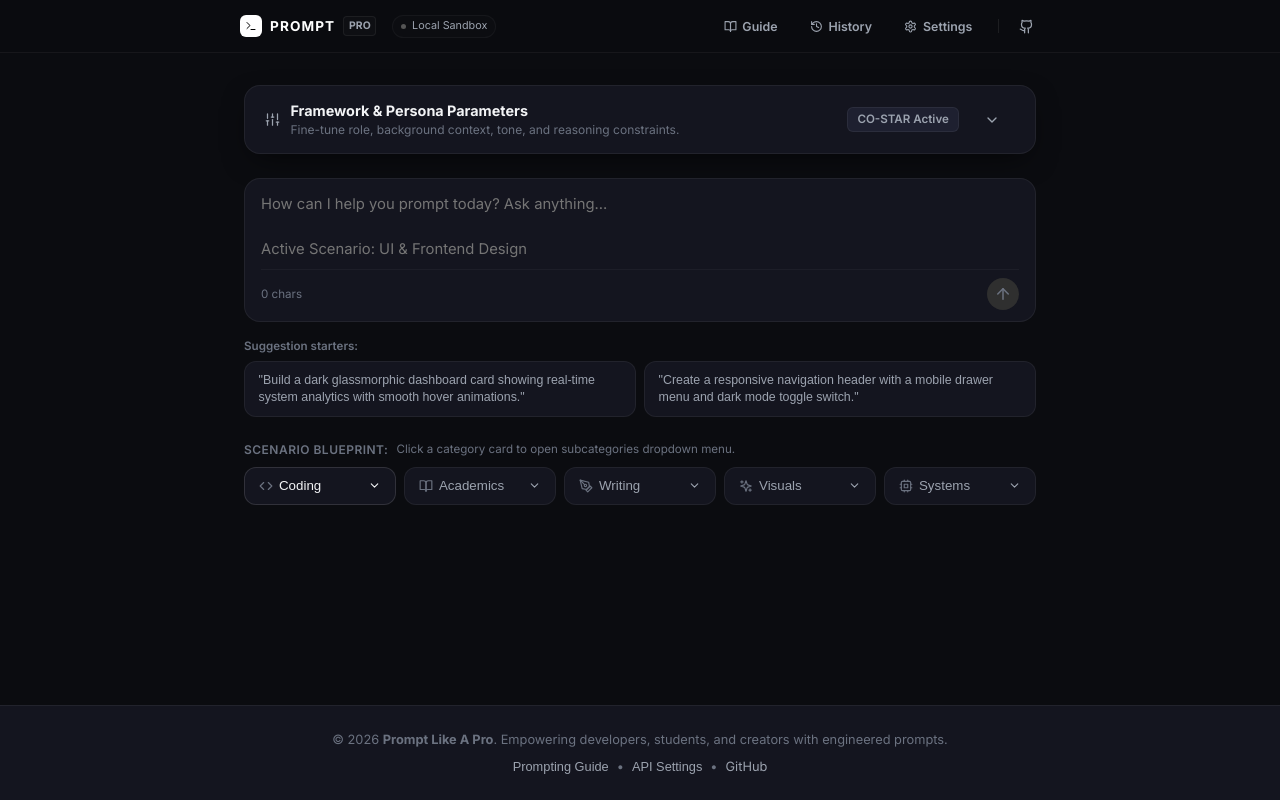
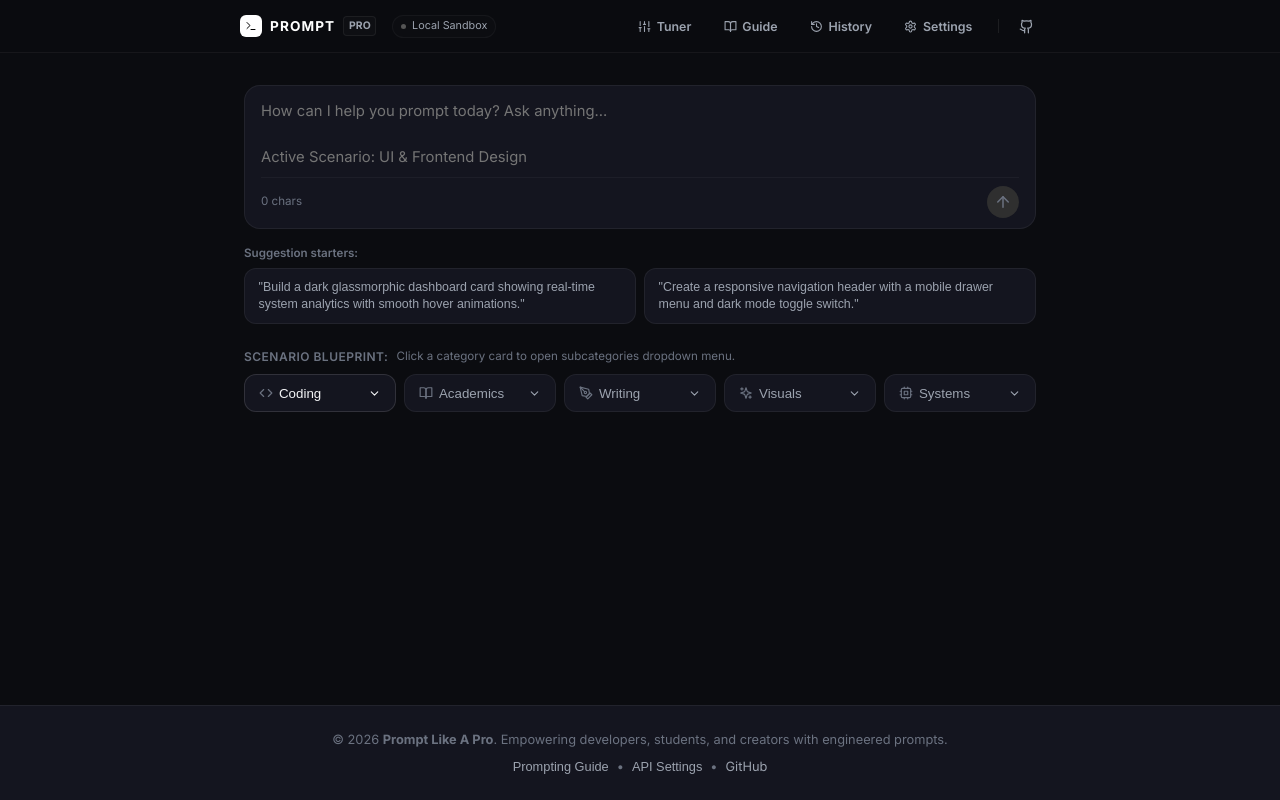
Before and after one commit to Ratul-NotFound/Prompt-Like-A-Pro, a React (Vite) app: page / in a window 1280 px wide. Built offline with nearby package versions, Linux system fonts and the light colour scheme.

Commit message:
style: implement collapsible toggleable parameters tuner sidebar panel

```diff
--- a/src/App.jsx
+++ b/src/App.jsx
@@ -18,6 +18,7 @@ export default function App() {
   const [enhancedResult, setEnhancedResult] = useState(null);
   const [tunerSettings, setTunerSettings] = useState({});
   const [isEnhancing, setIsEnhancing] = useState(false);
+  const [sidebarOpen, setSidebarOpen] = useState(false); // Collapsible parameters sidebar state
 
   // LocalStorage Persistence
   const [apiKey, setApiKey] = useState(() => localStorage.getItem('prompt_pro_gemini_key') || '');
@@ -137,18 +138,15 @@ export default function App() {
         onOpenSettings={() => setShowSettings(true)}
         onOpenGuide={() => setShowGuide(true)}
         onToggleHistory={() => setShowHistory(true)}
+        sidebarOpen={sidebarOpen}
+        onToggleSidebar={() => setSidebarOpen(!sidebarOpen)}
       />
 
       {/* Main Content Layout Flow */}
       <main className="main-content">
-        {/* 1. Prompt Parameters Tuner placed above the Prompt Input Box */}
-        <COStarTuner
-          settings={tunerSettings}
-          onChangeSettings={setTunerSettings}
-          selectedDomain={selectedDomain}
-        />
-
-        {/* 2. Prompt Input & Output Flow */}
+        <div className={`playground-split-view ${sidebarOpen ? 'has-sidebar' : 'full-width-chat'}`}>
+          {/* Main Chat Workbench Area (Input at Top, Categories Middle, Output Bottom) */}
+          <div className="chat-workbench-pane">
             <SketchLayoutWorkbench
               rawInput={rawInput}
               onRawInputChange={setRawInput}
@@ -165,6 +163,19 @@ export default function App() {
               onOpenVariableModal={() => setShowVariableModal(true)}
               onSaveToHistory={handleSaveToHistory}
             />
+          </div>
+
+          {/* Collapsible Slide-in Parameters Panel */}
+          {sidebarOpen && (
+            <div className="parameters-sidebar-pane">
+              <COStarTuner
+                settings={tunerSettings}
+                onChangeSettings={setTunerSettings}
+                selectedDomain={selectedDomain}
+              />
+            </div>
+          )}
+        </div>
       </main>
 
       {/* Footer */}
--- a/src/components/Navbar.jsx
+++ b/src/components/Navbar.jsx
@@ -1,7 +1,7 @@
 import React from 'react';
-import { Settings, BookOpen, History, Github, Terminal } from 'lucide-react';
+import { Settings, BookOpen, History, Github, Terminal, Sliders } from 'lucide-react';
 
-export default function Navbar({ onOpenSettings, onOpenGuide, onToggleHistory, hasApiKey }) {
+export default function Navbar({ onOpenSettings, onOpenGuide, onToggleHistory, hasApiKey, sidebarOpen, onToggleSidebar }) {
   return (
     <header className="navbar-container">
       <div className="navbar-inner">
@@ -21,6 +21,16 @@ export default function Navbar({ onOpenSettings, onOpenGuide, onToggleHistory, h
 
         {/* Premium Capsule Navigation Links */}
         <div className="navbar-actions">
+          {/* Collapsible parameters panel toggle button */}
+          <button
+            className={`nav-link-btn tuner-toggle ${sidebarOpen ? 'active' : ''}`}
+            onClick={onToggleSidebar}
+            title={sidebarOpen ? "Hide Tuner Panel" : "Show Tuner Panel"}
+          >
+            <Sliders size={13} />
+            <span>Tuner</span>
+          </button>
+
           <button
             className="nav-link-btn"
             onClick={onOpenGuide}
@@ -69,18 +79,24 @@ export default function Navbar({ onOpenSettings, onOpenGuide, onToggleHistory, h
           z-index: 900;
           width: 100%;
           border-bottom: 1px solid rgba(255, 255, 255, 0.05);
-          background: rgba(11, 12, 16, 0.85); /* Premium glass background */
+          background: rgba(11, 12, 16, 0.85);
           backdrop-filter: blur(16px);
           -webkit-backdrop-filter: blur(16px);
         }
 
         .navbar-inner {
-          max-width: 840px; /* Aligns with the centered chatbot canvas */
+          max-width: 840px;
           margin: 0 auto;
           display: flex;
           align-items: center;
           justify-content: space-between;
           padding: 0.75rem 1.25rem;
+          transition: max-width 0.2s ease;
+        }
+
+        /* Expand header width dynamically when sidebar layout is visible */
+        .navbar-container:has(+ main .has-sidebar) .navbar-inner {
+          max-width: 1200px;
         }
 
         .brand-group {
@@ -147,7 +163,7 @@ export default function Navbar({ onOpenSettings, onOpenGuide, onToggleHistory, h
         .navbar-actions {
           display: flex;
           align-items: center;
-          gap: 0.4rem; /* Tight spacing for capsule tabs */
+          gap: 0.4rem;
         }
 
         .nav-link-btn {
@@ -170,6 +186,12 @@ export default function Navbar({ onOpenSettings, onOpenGuide, onToggleHistory, h
           color: #FFFFFF;
           background: rgba(255, 255, 255, 0.04);
           border-color: rgba(255, 255, 255, 0.06);
+        }
+
+        .nav-link-btn.active {
+          color: #000000;
+          background: #FFFFFF;
+          border-color: #FFFFFF;
         }
 
         .nav-divider {
--- a/src/index.css
+++ b/src/index.css
@@ -88,10 +88,34 @@ html, body {
 
 .main-content {
   flex: 1;
-  max-width: 840px;
+  max-width: 840px; /* Centered chat-first width by default */
   width: 100%;
   margin: 0 auto;
   padding: 2rem 1.5rem 4rem 1.5rem;
+  transition: max-width 0.2s ease;
+}
+
+/* Expand content container dynamically when sidebar is visible */
+.main-content:has(.has-sidebar) {
+  max-width: 1200px;
+}
+
+/* Split-View Playground Grid layout toggles */
+.playground-split-view {
+  display: grid;
+  grid-template-columns: 1fr;
+  gap: 1.5rem;
+  align-items: start;
+}
+
+.playground-split-view.has-sidebar {
+  grid-template-columns: 1fr 300px;
+}
+
+@media (max-width: 960px) {
+  .playground-split-view.has-sidebar {
+    grid-template-columns: 1fr;
+  }
 }
 
 /* Cards & Surfaces */
@@ -107,7 +131,7 @@ html, body {
   border-color: var(--border-medium);
 }
 
-/* World Class Floating Modals Overlay */
+/* Floating Modals Overlay */
 .modal-overlay {
   position: fixed;
   top: 0;
```
Lines whose indentation alone changed are shown as unchanged.
